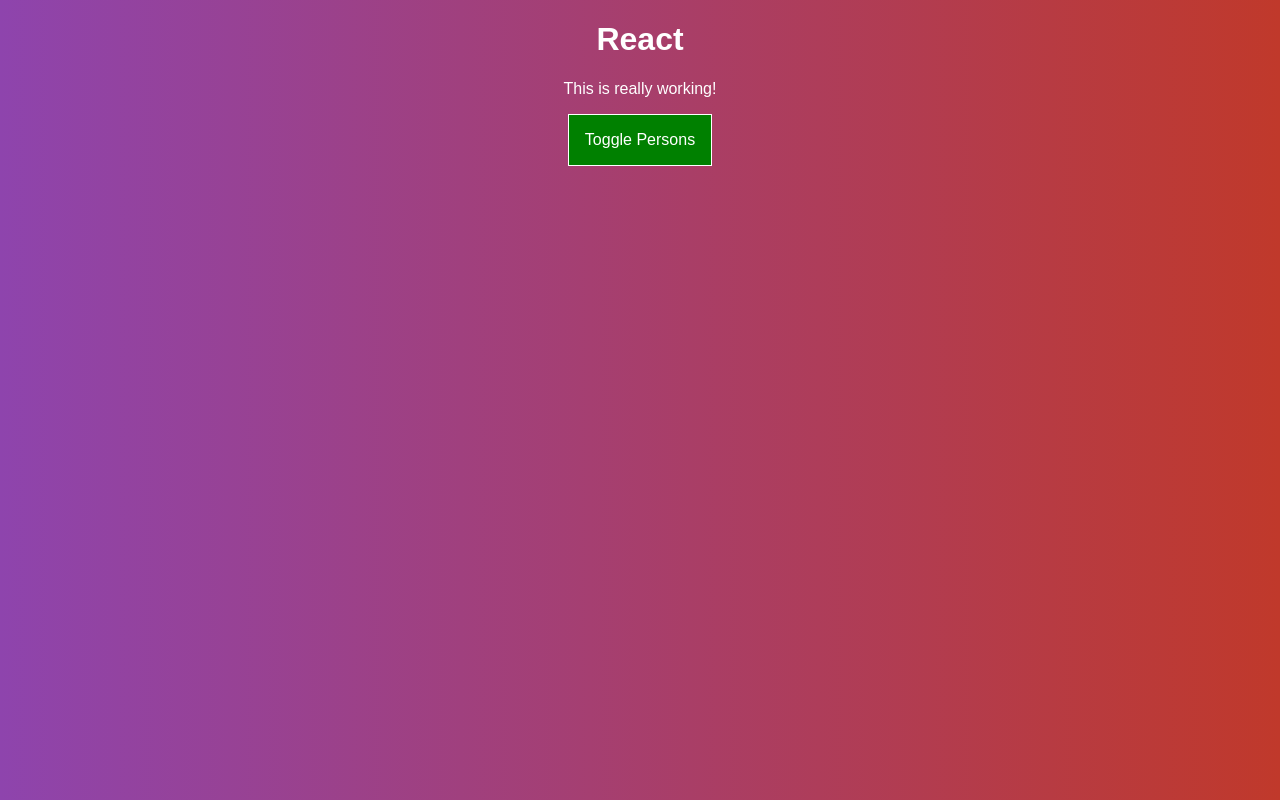
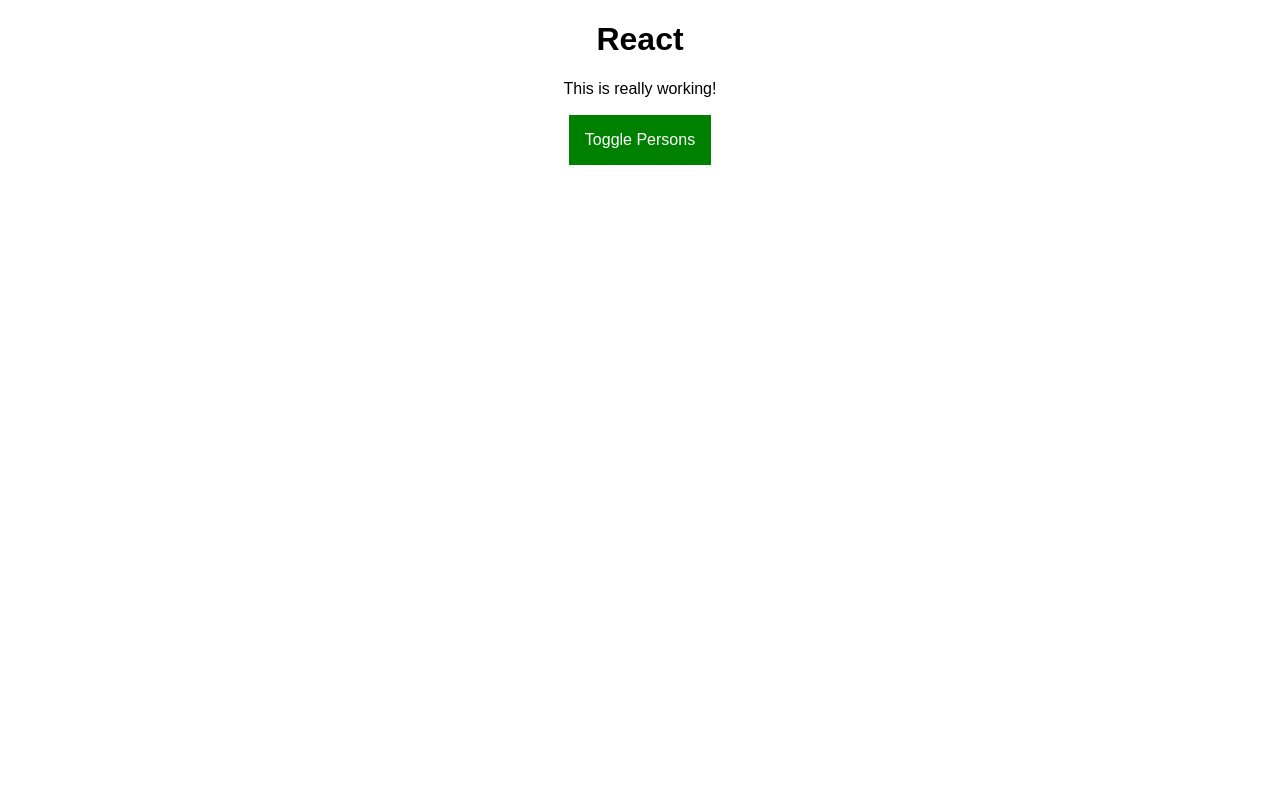
Before and after one commit to felixhaeberle/react-course, a React app in the folder react-complete-guide/: page / in a window 1280 px wide. Built offline with nearby package versions, Linux system fonts and the light colour scheme.

Commit message:
Reverse styling

```diff
--- a/react-complete-guide/src/index.css
+++ b/react-complete-guide/src/index.css
@@ -2,8 +2,4 @@ body {
   margin: 0;
   padding: 0;
   font-family: sans-serif;
-  color: white;
-  background: #c0392b;  /* fallback for old browsers */
-  background: -webkit-linear-gradient(to right, #8e44ad, #c0392b);  /* Chrome 10-25, Safari 5.1-6 */
-  background: linear-gradient(to right, #8e44ad, #c0392b); /* W3C, IE 10+/ Edge, Firefox 16+, Chrome 26+, Opera 12+, Safari 7+ */
 }
```
